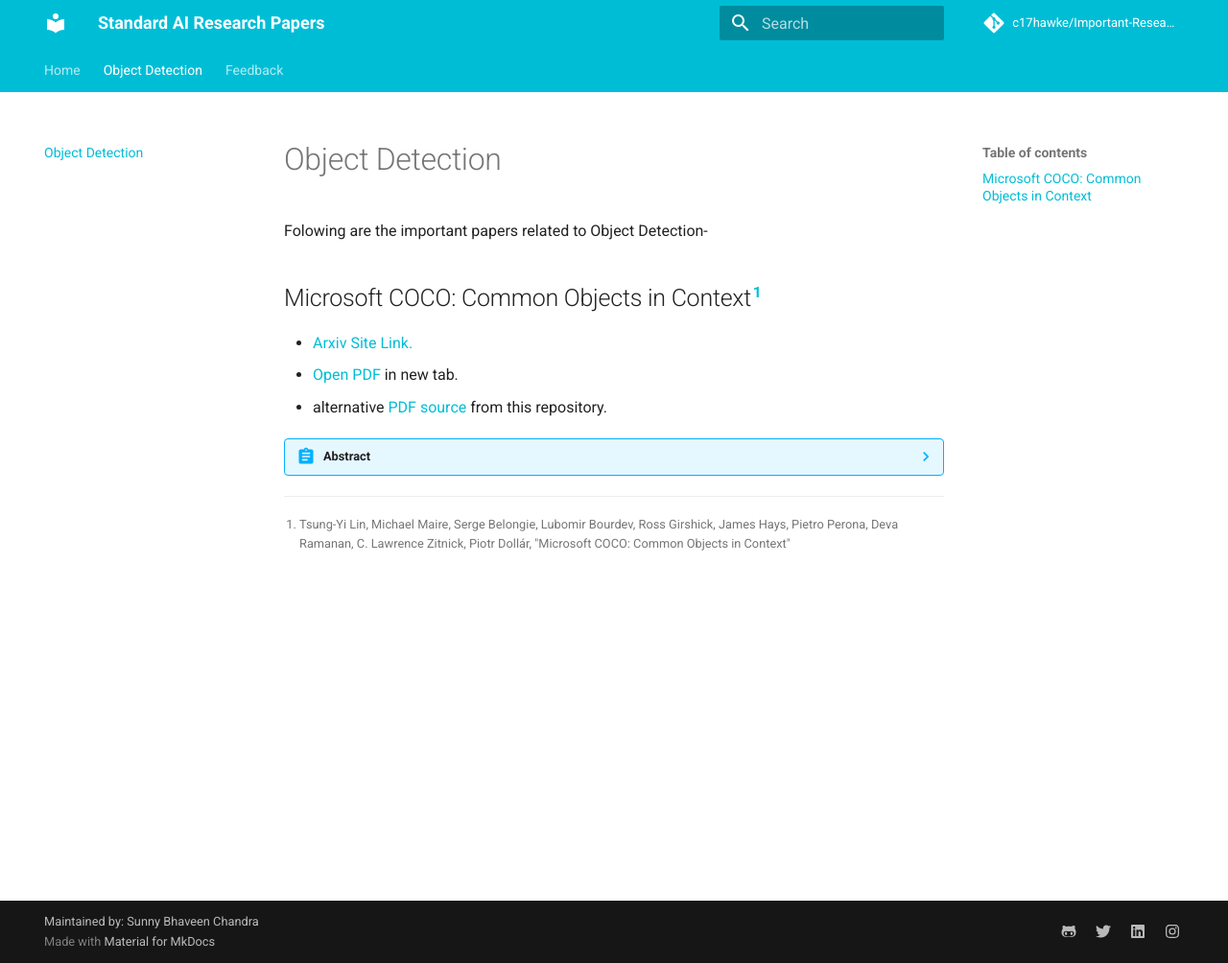
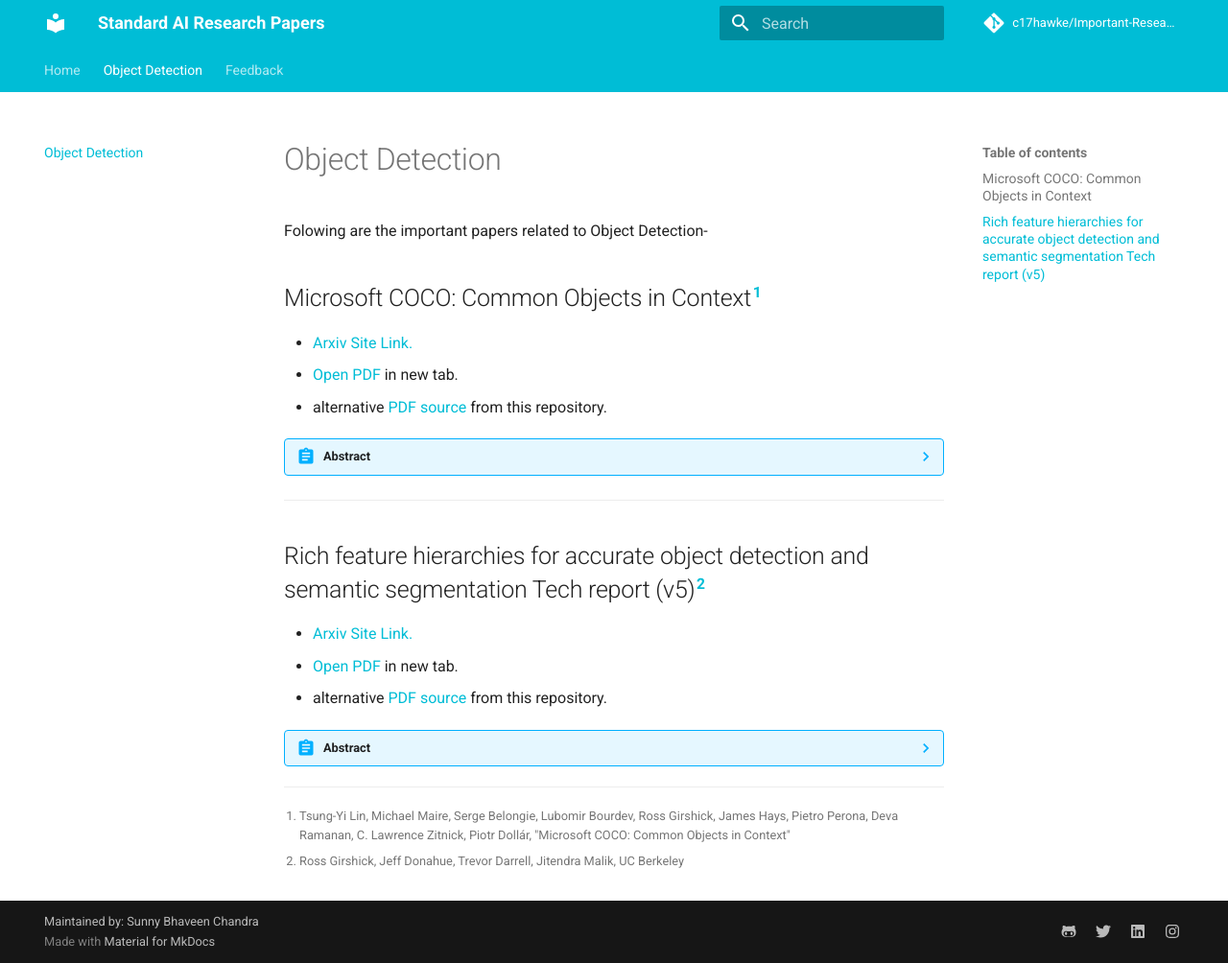
Before and after one commit to c17hawke/Important-Research-Papers-AI, an MkDocs documentation site: the page built from docs/objectDetection.md, in a window 1280 px wide and 1004 px high. Shown: the whole window at 96% size. Built offline with MkDocs 1.6.1 and Material for MkDocs 9.7.7, drawn with Linux system fonts in a browser that asks for light colours; comment, search, counter and statistics services are not loaded.

Commit message:
RCNN paper update

```diff
--- a/docs/objectDetection.md
+++ b/docs/objectDetection.md
@@ -21,9 +21,43 @@ Open PDF</a> in new tab.
     the dataset in comparison to PASCAL, ImageNet, and SUN. Finally, we provide baseline performance analysis for bounding box and
     segmentation detection results using a Deformable Parts Model.
 
+---
+
+## Rich feature hierarchies for accurate object detection and semantic segmentation Tech report (v5)[^2]
+
+* <a target="_blank" href="https://arxiv.org/abs/1311.2524">
+Arxiv Site Link.
+</a>
+* <a target="_blank" href="https://arxiv.org/pdf/1311.2524.pdf">
+Open PDF</a> in new tab.
+* alternative <a target="_blank" href=""> PDF source </a> from this repository.
+
+??? Abstract
+    Object detection performance, as measured on the
+    canonical PASCAL VOC dataset, has plateaued in the last
+    few years. The best-performing methods are complex ensemble systems that typically combine multiple low-level
+    image features with high-level context. In this paper, we
+    propose a simple and scalable detection algorithm that improves mean average precision (mAP) by more than 30%
+    relative to the previous best result on VOC 2012—achieving
+    a mAP of 53.3%. Our approach combines two key insights:
+    (1) one can apply high-capacity convolutional neural networks (CNNs) to bottom-up region proposals in order to
+    localize and segment objects and (2) when labeled training
+    data is scarce, supervised pre-training for an auxiliary task,
+    followed by domain-specific fine-tuning, yields a significant
+    performance boost. Since we combine region proposals
+    with CNNs, we call our method R-CNN: Regions with CNN
+    features. We also compare R-CNN to OverFeat, a recently
+    proposed sliding-window detector based on a similar CNN
+    architecture. We find that R-CNN outperforms OverFeat
+    by a large margin on the 200-class ILSVRC2013 detection
+    dataset. Source code for the complete system is available at
+    http://www.cs.berkeley.edu/˜rbg/rcnn.
 
 
 
 [^1]:
     Tsung-Yi Lin, Michael Maire, Serge Belongie, Lubomir Bourdev, Ross Girshick, James Hays, Pietro Perona, Deva Ramanan, C. Lawrence Zitnick, Piotr Dollár,
     "Microsoft COCO: Common Objects in Context"
+
+[^2]:
+    Ross Girshick, Jeff Donahue, Trevor Darrell, Jitendra Malik, UC Berkeley
```
Also changed, not shown: 1 other file.
